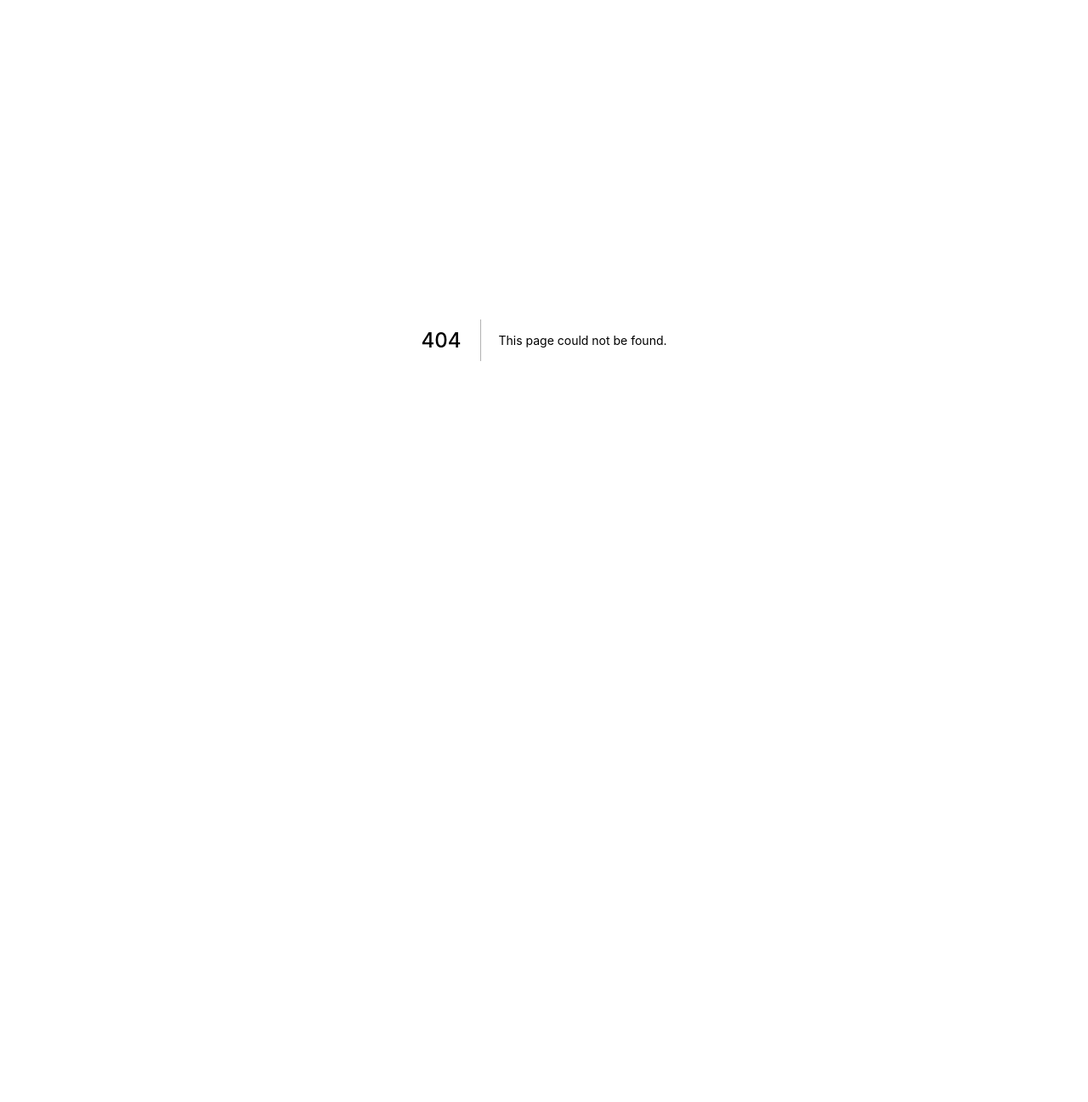
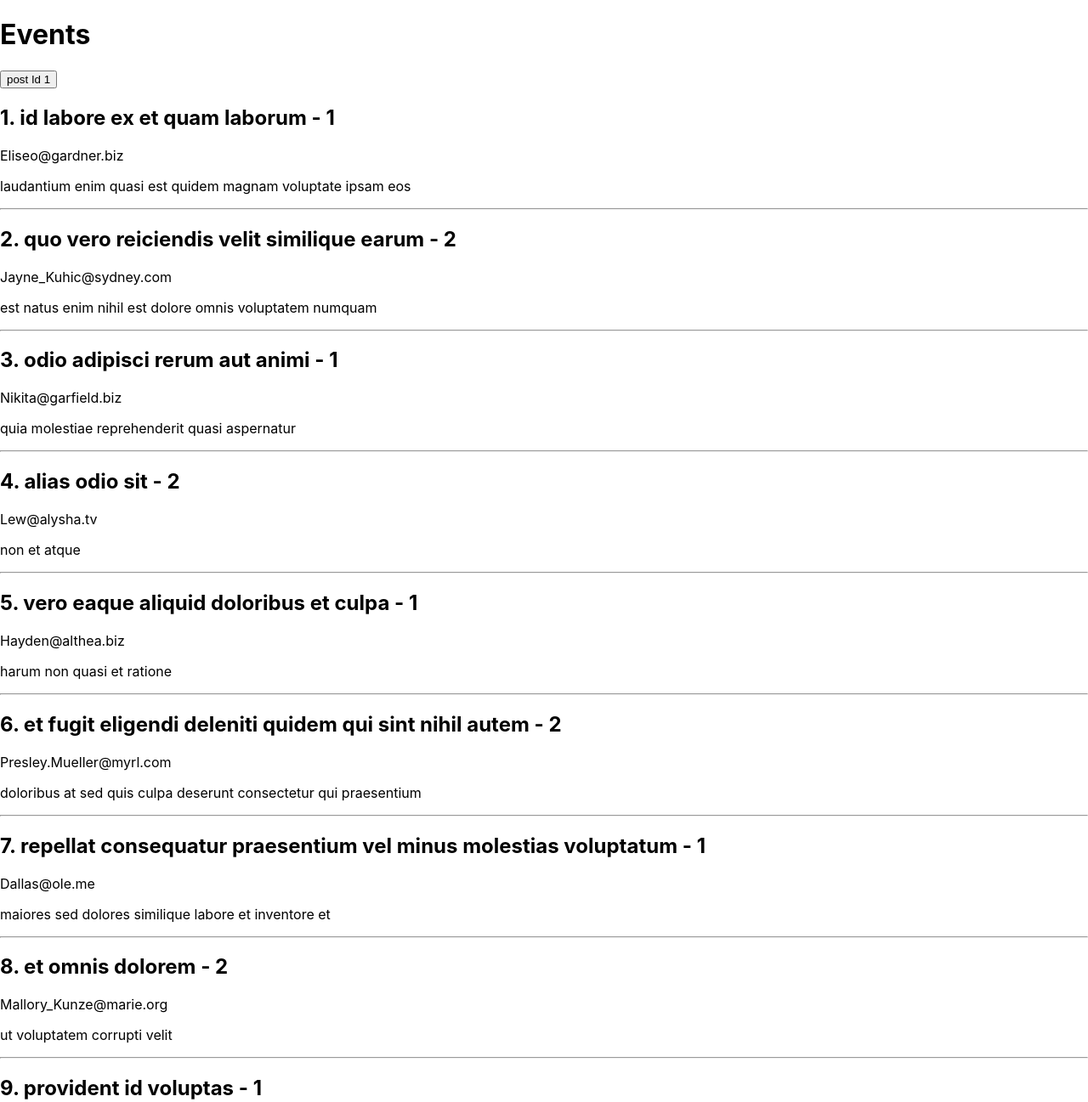
Before and after one commit to hakobyanviktoria8/nextjs-fullcourse, a Next.js app: page /events in a window 1280 px wide. Before the commit this address had no page. Shown: the top 1297 px of the page at 85% size. Before the commit the page ends 800 px from the top, so only its background shows below. Built offline with nearby package versions, Linux system fonts and the light colour scheme; data requests are answered from the project's data file.

Commit message:
ssr in client side FD pre rendering

```diff
--- a/db.json
+++ b/db.json
@@ -5,6 +5,78 @@
         "followers":15,
         "following":200
     },
+    "events":[
+        {
+            "postId": 1,
+            "id": 1,
+            "name": "id labore ex et quam laborum",
+            "email": "Eliseo@gardner.biz",
+            "body": "laudantium enim quasi est quidem magnam voluptate ipsam eos"
+            },
+            {
+            "postId": 2,
+            "id": 2,
+            "name": "quo vero reiciendis velit similique earum",
+            "email": "Jayne_Kuhic@sydney.com",
+            "body": "est natus enim nihil est dolore omnis voluptatem numquam"
+            },
+            {
+            "postId": 1,
+            "id": 3,
+            "name": "odio adipisci rerum aut animi",
+            "email": "Nikita@garfield.biz",
+            "body": "quia molestiae reprehenderit quasi aspernatur"
+            },
+            {
+            "postId": 2,
+            "id": 4,
+            "name": "alias odio sit",
+            "email": "Lew@alysha.tv",
+            "body": "non et atque"
+            },
+            {
+            "postId": 1,
+            "id": 5,
+            "name": "vero eaque aliquid doloribus et culpa",
+            "email": "Hayden@althea.biz",
+            "body": "harum non quasi et ratione"
+            },
+            {
+            "postId": 2,
+            "id": 6,
+            "name": "et fugit eligendi deleniti quidem qui sint nihil autem",
+            "email": "Presley.Mueller@myrl.com",
+            "body": "doloribus at sed quis culpa deserunt consectetur qui praesentium"
+            },
+            {
+            "postId": 1,
+            "id": 7,
+            "name": "repellat consequatur praesentium vel minus molestias voluptatum",
+            "email": "Dallas@ole.me",
+            "body": "maiores sed dolores similique labore et inventore et"
+            },
+            {
+            "postId": 2,
+            "id": 8,
+            "name": "et omnis dolorem",
+            "email": "Mallory_Kunze@marie.org",
+            "body": "ut voluptatem corrupti velit"
+            },
+            {
+            "postId": 1,
+            "id": 9,
+            "name": "provident id voluptas",
+            "email": "Meghan_Littel@rene.us",
+            "body": "sapiente assumenda molestiae atque adipisci laborum distinctio"
+            },
+            {
+            "postId": 2,
+            "id": 10,
+            "name": "eaque et deleniti atque tenetur ut quo ut",
+            "email": "Carmen_Keeling@caroline.name",
+            "body": "voluptate iusto quis nobis reprehenderit ipsum amet nulla"
+            }
+        ],
     "news":[
         {
             "id": 1,
--- /dev/null
+++ b/pages/events/index.js
@@ -0,0 +1,41 @@
+import React, { useState } from 'react'
+
+function Events({events}) {
+    const[eventsData, setEventsData] = useState(events)
+
+    const handlePostId = async () => {
+        const res = await fetch("http://localhost:4000/events?postId=1")
+        const data = await res.json()
+        setEventsData(data);
+    }
+
+    return (
+        <div>
+            <h1>Events</h1>
+            <button onClick={handlePostId}>post Id 1</button>
+            {
+                eventsData.map(x=>
+                    <div key={x.id}>
+                        <h2>{x.id}. {x.name} - {x.postId}</h2>
+                        <p>{x.email}</p>
+                        <p>{x.body}</p>
+                        <hr/>
+                    </div>
+                )
+            }
+        </div>
+    )
+}
+
+export default Events
+
+export async function getServerSideProps(){
+    const res = await fetch("http://localhost:4000/events")
+    const data = await res.json()
+
+    return{
+        props: {
+            events: data
+        }
+    }
+}
--- a/pages/index.js
+++ b/pages/index.js
@@ -22,7 +22,8 @@ function Home() {
             border: "none",
             outline: "none",
           }}
-        > Posts</button>
+        > Posts | </button>
+        <Link href="/events"> Events</Link> |
 
         <hr/>
         <h1>Home page</h1>
```
